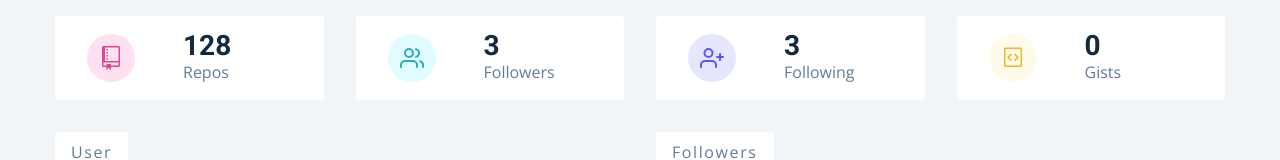
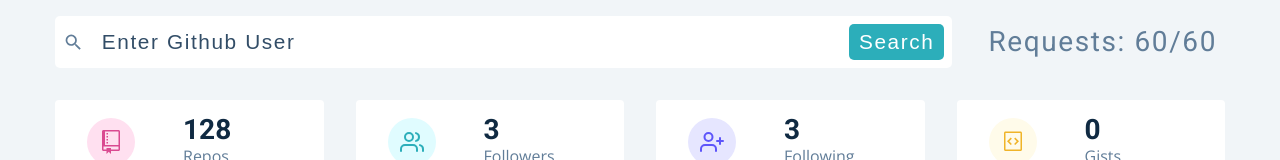
Before and after one commit to dariusz75/react-refresher-github-finder, a React (Create React App) app: page / in a window 1280 px wide. Shown: the top 160 px of the page. Built offline with nearby package versions, Linux system fonts and the light colour scheme.

Commit message:
search component added

```diff
--- a/src/components/Search.js
+++ b/src/components/Search.js
@@ -3,7 +3,27 @@
 import { MdSearch } from 'react-icons/md';
 import { GithubContext } from '../context/context';
 const Search = () => {
-  return <h2>search component</h2>;
+  const [user, setUser] = React.useState('');
+
+  const handleSubmit = (e) => {
+    e.preventDefault();
+    if(user) {
+      console.log(user)
+    }
+  };
+
+  return <section className='section'>
+    <Wrapper className='section-center'>
+      <form onSubmit={handleSubmit}>
+        <div className='form-control'>
+          <MdSearch />
+          <input type='text' placeholder='enter github user' value={user} onChange={(e) => {setUser(e.target.value)}} />
+          <button type='submit'>search</button>
+        </div>
+      </form>
+      <h3>requests: 60/60</h3>
+    </Wrapper>
+  </section>;
 };
 
 const Wrapper = styled.div`
--- a/src/pages/Dashboard.js
+++ b/src/pages/Dashboard.js
@@ -6,7 +6,7 @@
   return (
     <main>
       {/* <Navbar></Navbar> */}
-      {/* <Search /> */}
+      <Search />
       <Info />
       <User />
       <Repos />
```
